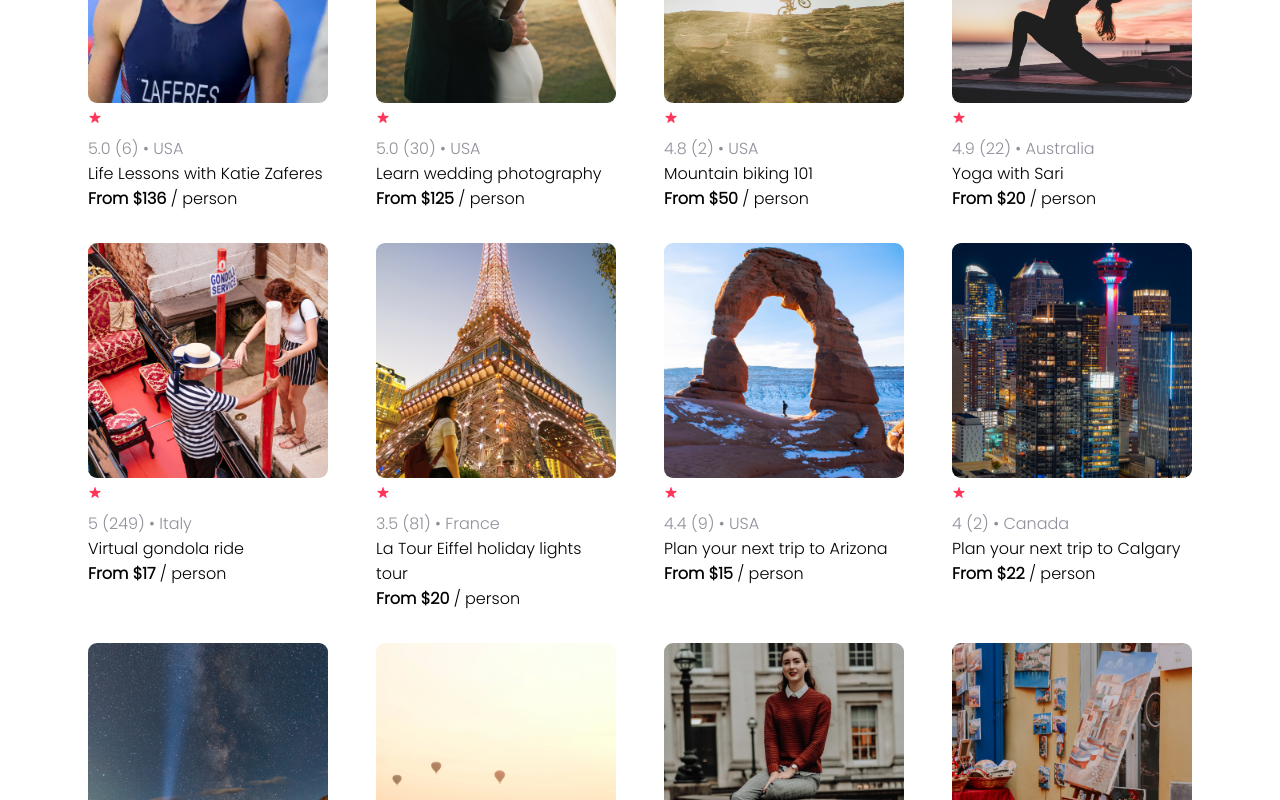
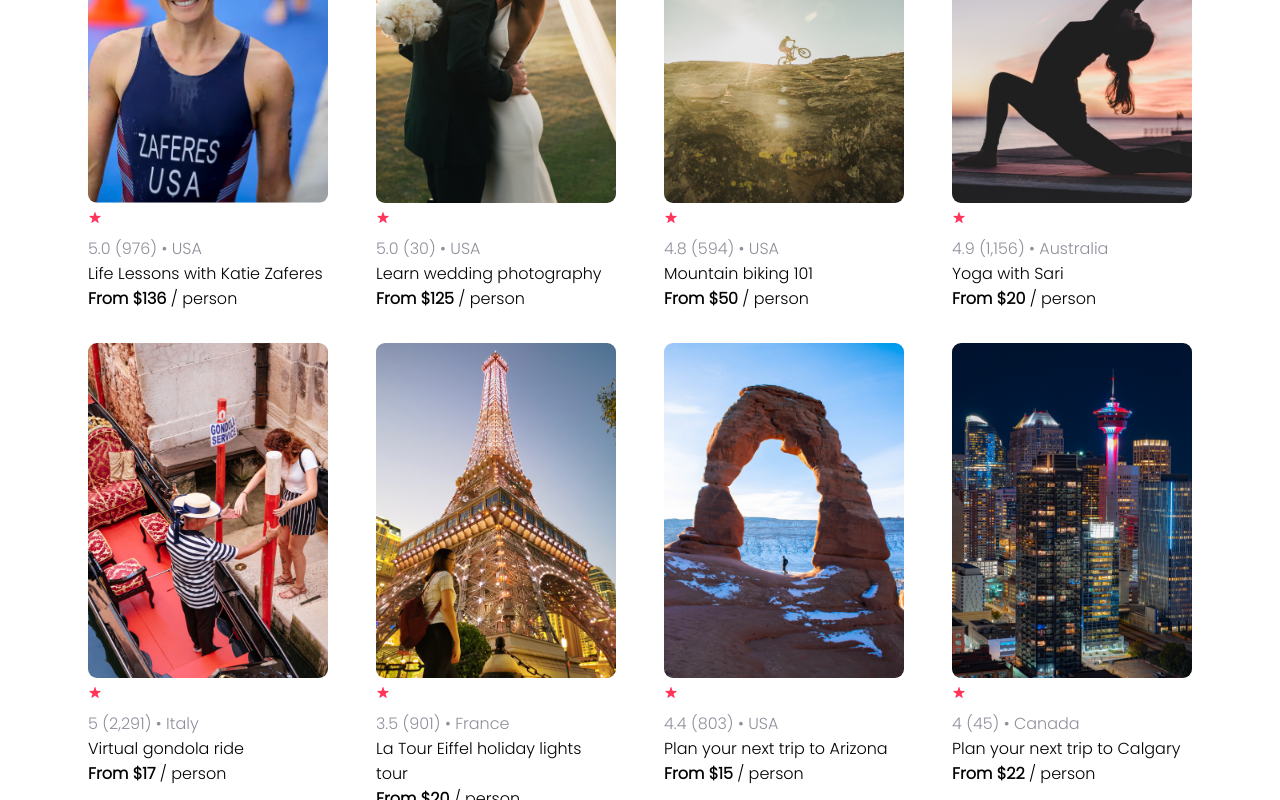
Before and after one commit to cvs181801/airbnb-experiences-clone, a React (Create React App) app: page / in a window 1280 px wide. Shown: the part 820-1620 px from the top of the page. Built offline with nearby package versions, Linux system fonts and the light colour scheme.

Commit message:
add inset box shadow to the nav bar pics

```diff
--- a/src/components/Navbar.js
+++ b/src/components/Navbar.js
@@ -40,7 +40,7 @@ export default function Navbar() {
                         backgroundColor: "#918E9B",
                         backgroundImage: `url(${bake})`,
                         backgroundSize: "cover",
-                        backgroundBlendMode: 'multiply',
+                        //backgroundBlendMode: 'multiply',
                         color: 'white'
                     }}
                 > Collection
@@ -55,7 +55,7 @@ export default function Navbar() {
                         backgroundColor: "#918E9B",
                         backgroundImage: `url(${andes})`,
                         backgroundSize: "cover",
-                        backgroundBlendMode: 'multiply',
+                        //backgroundBlendMode: 'multiply',
                         color: 'white'
                     }}
                 >Collection
@@ -70,7 +70,7 @@ export default function Navbar() {
                         backgroundColor: "#918E9B",
                         backgroundImage: `url(${toast})`,
                         backgroundSize: "cover",
-                        backgroundBlendMode: 'multiply',
+                        //backgroundBlendMode: 'multiply',
                         backgroundPosition: "center top",
                         color: 'white'
                     }}
@@ -87,7 +87,7 @@ export default function Navbar() {
                         backgroundColor: "#918E9B",
                         backgroundImage: `url(${phillipines})`,
                         backgroundSize: "cover",
-                        backgroundBlendMode: 'multiply',
+                        //backgroundBlendMode: 'multiply',
                         backgroundPosition: "center center",
                         color: 'white'
 
@@ -105,7 +105,7 @@ export default function Navbar() {
                         backgroundImage: `url(${hold})`,
                         backgroundPosition: "center center",
                         backgroundSize: "cover",
-                        backgroundBlendMode: 'multiply',
+                        //backgroundBlendMode: 'multiply',
                         color: 'white'
                     }}
                 >Collection
@@ -121,7 +121,7 @@ export default function Navbar() {
                         backgroundColor: "#918E9B",
                         backgroundImage: `url(${bridge})`,
                         backgroundSize: "cover",
-                        backgroundBlendMode: 'multiply',
+                        //backgroundBlendMode: 'multiply',
                         backgroundPosition: "center center",
                         color: 'white'
                     }}
--- a/src/components/cardsData.js
+++ b/src/components/cardsData.js
@@ -25,7 +25,7 @@ const cardsData = [
         src: featuredSwim,
         alt: "featured Air BnB Experiences Swim",
         rating: "5.0",
-        numOfRatings: "(6)",
+        numOfRatings: "(976)",
         country: "USA",
         summary: "Life Lessons with Katie Zaferes",
         startingPrice: "From $136"
@@ -45,7 +45,7 @@ const cardsData = [
         src: biking,
         alt: "featured Air BnB Experiences Bike",
         rating: "4.8",
-        numOfRatings: "(2)",
+        numOfRatings: "(594)",
         country: "USA",
         summary: "Mountain biking 101",
         startingPrice: "From $50"
@@ -55,7 +55,7 @@ const cardsData = [
         src: featuredYoga,
         alt: "featured Air BnB Experiences Yoga",
         rating: "4.9",
-        numOfRatings: "(22)",
+        numOfRatings: "(1,156)",
         country: "Australia",
         summary: "Yoga with Sari",
         startingPrice: "From $20"
@@ -65,7 +65,7 @@ const cardsData = [
         src: featuredVenice,
         alt: "featured Air BnB Experiences Venice in Venice",
         rating: "5",
-        numOfRatings: "(249)",
+        numOfRatings: "(2,291)",
         country: "Italy",
         summary: "Virtual gondola ride",
         startingPrice: "From $17"
@@ -75,7 +75,7 @@ const cardsData = [
         src: featuredEiffel,
         alt: "featured Air BnB Experiences Eiffel Tower",
         rating: "3.5",
-        numOfRatings: "(81)",
+        numOfRatings: "(901)",
         country: "France",
         summary: "La Tour Eiffel holiday lights tour",
         startingPrice: "From $20"
@@ -85,7 +85,7 @@ const cardsData = [
         src: featuredArizona,
         alt: "featured Air BnB Experiences Arizona",
         rating: "4.4",
-        numOfRatings: "(9)",
+        numOfRatings: "(803)",
         country: "USA",
         summary: "Plan your next trip to Arizona",
         startingPrice: "From $15"
@@ -95,7 +95,7 @@ const cardsData = [
         src: featuredCalgary,
         alt: "featured Air BnB Experiences Calgary",
         rating: "4",
-        numOfRatings: "(2)",
+        numOfRatings: "(45)",
         country: "Canada",
         summary: "Plan your next trip to Calgary",
         startingPrice: "From $22"
@@ -105,7 +105,7 @@ const cardsData = [
         src: featuredCapture,
         alt: "featured Air BnB Experiences Capture",
         rating: "3.9",
-        numOfRatings: "(11)",
+        numOfRatings: "(2,456)",
         country: "China",
         summary: "Learn how to capture a crisp image of the night sky with Xian",
         startingPrice: "From $99"
@@ -115,7 +115,7 @@ const cardsData = [
         src: featuredIndia,
         alt: "featured Air BnB Experiences India",
         rating: "5.0",
-        numOfRatings: "(32)",
+        numOfRatings: "(1,952)",
         country: "India",
         summary: "Balloon ride at sunrise in Delhi",
         startingPrice: "From $9"
@@ -125,7 +125,7 @@ const cardsData = [
         src: featuredLondon,
         alt: "featured Air BnB Experiences London",
         rating: "4.0",
-        numOfRatings: "(19)",
+        numOfRatings: "(270)",
         country: "Britain",
         summary: "Plan your next trip to London with Lara",
         startingPrice: "From $45"
@@ -135,7 +135,7 @@ const cardsData = [
         src: featuredPaint,
         alt: "featured Air BnB Experiences Paint",
         rating: "5.0",
-        numOfRatings: "(29)",
+        numOfRatings: "(575)",
         country: "Italy",
         summary: "Learn to paint with Italian Painter Luigi",
         startingPrice: "From $89"
@@ -145,7 +145,7 @@ const cardsData = [
         src: featuredPisa,
         alt: "featured Air BnB Experiences Pisa",
         rating: "3.3",
-        numOfRatings: "(9)",
+        numOfRatings: "(255)",
         country: "Italy",
         summary: "Plan your next trip to Pisa",
         startingPrice: "From $13"
@@ -155,7 +155,7 @@ const cardsData = [
         src: featuredSurf,
         alt: "featured Air BnB Experiences Surf",
         rating: "4.2",
-        numOfRatings: "(3)",
+        numOfRatings: "(560)",
         country: "USA",
         summary: "Learn to surf with Alan",
         startingPrice: "From $60"
@@ -165,7 +165,7 @@ const cardsData = [
         src: featuredTajmahal,
         alt: "featured Air BnB Experiences Taj Mahal",
         rating: "5.0",
-        numOfRatings: "(71)",
+        numOfRatings: "(2,752)",
         country: "India",
         summary: "Learn the history of the Taj Mahal",
         startingPrice: "From $19"
@@ -175,7 +175,7 @@ const cardsData = [
         src: featuredTropical,
         alt: "featured Air BnB Experiences Tropical",
         rating: "3.0",
-        numOfRatings: "(5)",
+        numOfRatings: "(884)",
         country: "Spain",
         summary: "Plan your next tropical getaway in Ibiza",
         startingPrice: "From $15"
@@ -185,7 +185,7 @@ const cardsData = [
         src: featuredWindchime,
         alt: "featured Air BnB Experiences Windchime",
         rating: "3.9",
-        numOfRatings: "(16)",
+        numOfRatings: "(479)",
         country: "Japan",
         summary: "Learn to build a windchime with Kyoko",
         startingPrice: "From $19"
@@ -195,7 +195,7 @@ const cardsData = [
         src: featuredSpain,
         alt: "featured Air BnB Experiences Spain",
         rating: "5",
-        numOfRatings: "(31)",
+        numOfRatings: "(1,385)",
         country: "Spain",
         summary: "Learn to cook traditional Spanish dishes with Raphael",
         startingPrice: "From $18"
--- a/src/index.css
+++ b/src/index.css
@@ -67,6 +67,7 @@ nav {
   border-radius: 13px;
   text-align: left;
   /*transition: transform 250ms;*/
+  box-shadow: inset 4em 4em 150px black;
 }
 
 .nav__text {
@@ -182,6 +183,10 @@ nav {
     width: 15em;
   }
 
+  .featuredImg {
+    height: 335px;
+  }
+
    .thumbnail {
     width: 55em;
     height: 35em;
```
